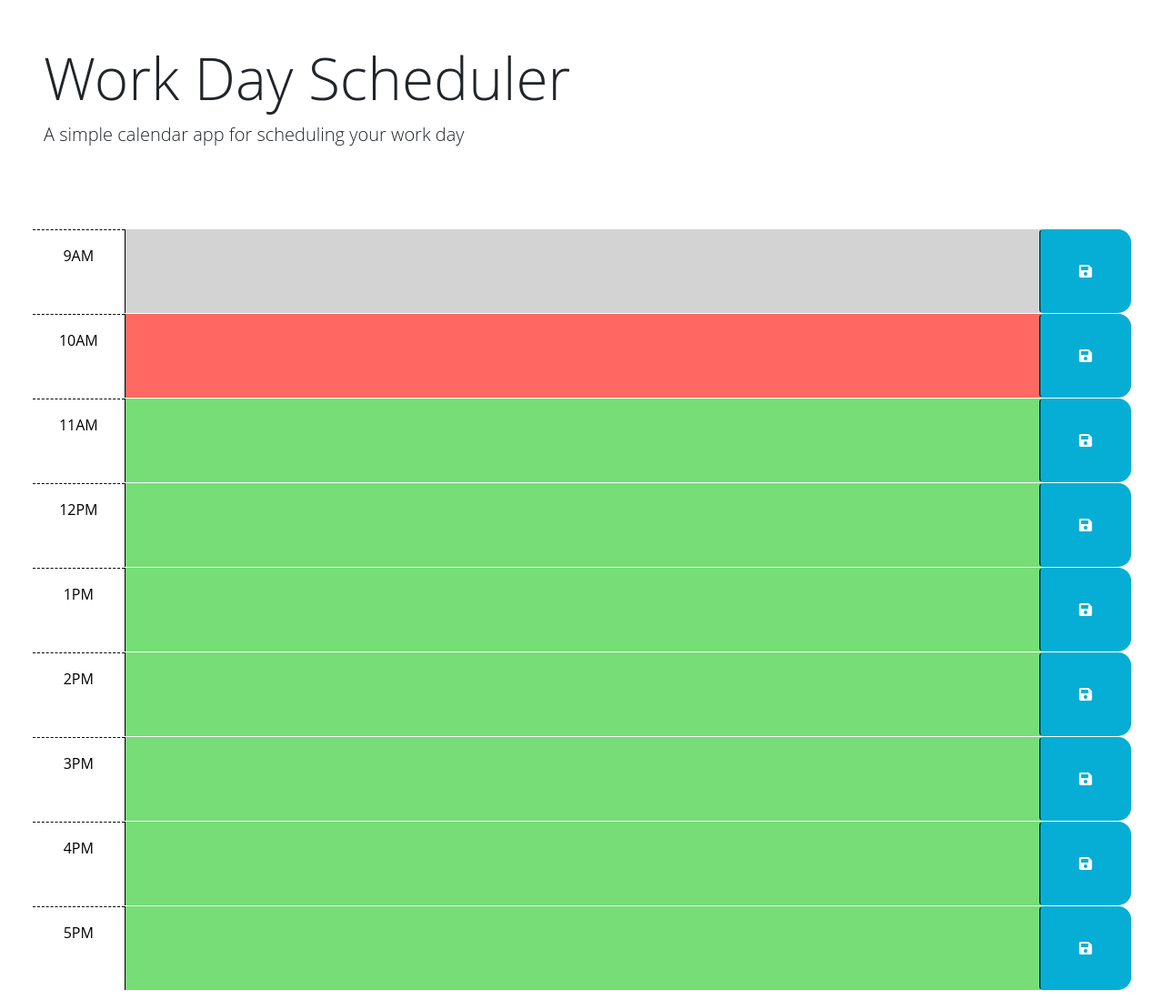
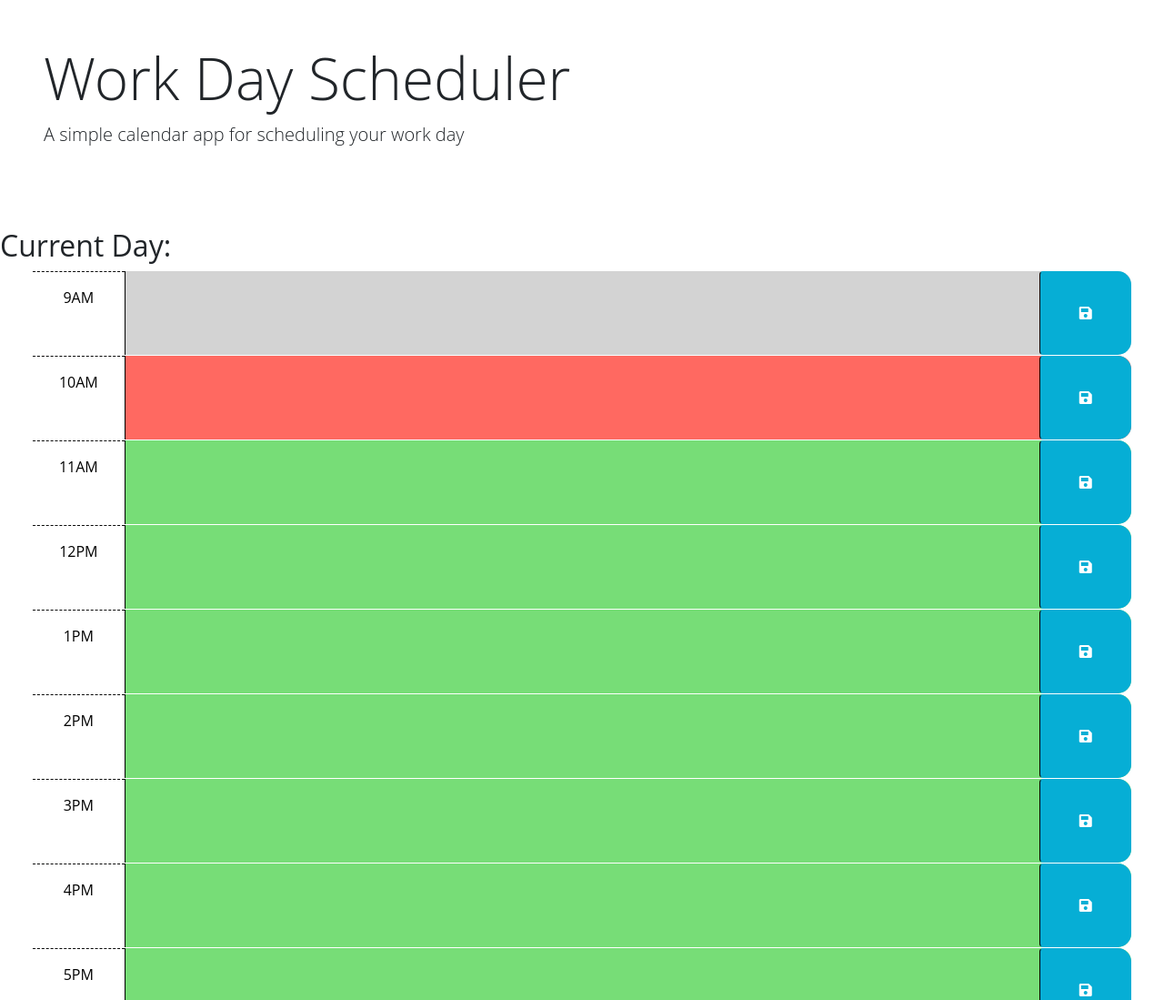
Before and after one commit to tyniaps/week-5-Work-Day-Scheduler-ts, a plain HTML site: page Develop/index.html in a window 1280 px wide. Shown: the top 1099 px of the page at 91% size. Drawn offline with nearby package versions, Linux system fonts and the light colour scheme.

Commit message:
added text to display current working day

```diff
--- a/Develop/index.html
+++ b/Develop/index.html
@@ -24,12 +24,22 @@
     <title>Work Day Scheduler</title>
   </head>
 
+
   <body>
     <header class="p-5 mb-4">
       <h1 class="display-3">Work Day Scheduler</h1>
       <p class="lead">A simple calendar app for scheduling your work day</p>
       <p id="currentDay" class="lead"></p>
     </header>
+
+    <div>
+      <h2>Current Day:<br>
+        <span id="dayDisplay"> </span>
+      </h2>
+    </div>
+
+
+
     <div class="container-fluid px-5">
       <!-- Use class for "past", "present", and "future" to apply styles to the
         time-block divs accordingly. The javascript will need to do this by
```
